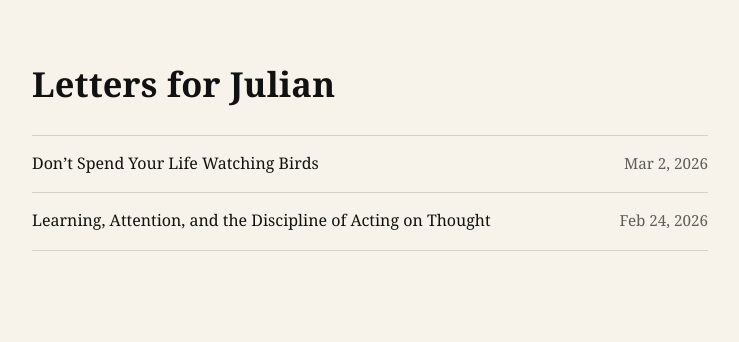
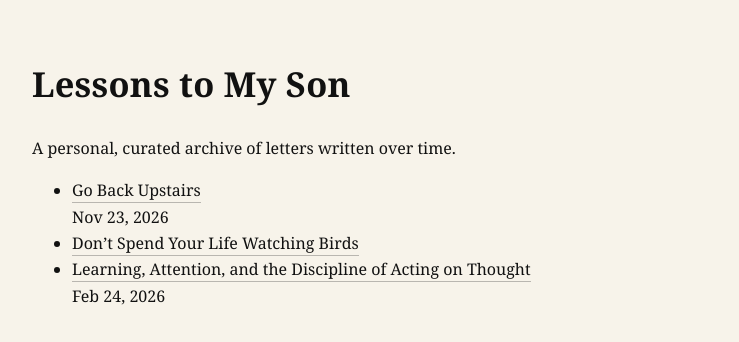
Before and after one commit to KlediJ/lessons-to-my-son, a plain HTML site: page index.html in a window 1280 px wide. Shown: the whole page, without its empty margins (270-1009 px from the left). Drawn offline with Linux system fonts and the light colour scheme.

Commit message:
Auto-update index.html from posts

```diff
--- a/index.html
+++ b/index.html
@@ -2,24 +2,26 @@
 <html>
 <head>
   <meta charset="UTF-8">
-  <title>Letters for Julian</title>
+  <title>Lessons to My Son</title>
   <link rel="stylesheet" href="styles/style.css">
 </head>
+<body>
+  <h1>Lessons to My Son</h1>
+  <p>A personal, curated archive of letters written over time.</p>
 
-<body class="index">
-  <main class="wrap">
-    <h1>Letters for Julian</h1>
-
-    <ul class="posts">
-      <li>
-        <a href="posts/2026-03-02.html">Don’t Spend Your Life Watching Birds</a>
-        <span class="date">Mar 2, 2026</span>
-      </li>
-      <li>
-        <a href="posts/2026-02-24-learning-attention.html">Learning, Attention, and the Discipline of Acting on Thought</a>
-        <span class="date">Feb 24, 2026</span>
-      </li>
-    </ul>
-  </main>
+  <ul>
+    <li>
+      <a href="posts/2026-11-23-go-back-upstairs.html">Go Back Upstairs</a><br>
+      <span>Nov 23, 2026</span>
+    </li>
+    <li>
+      <a href="posts/2026-03-02.html">Don’t Spend Your Life Watching Birds</a><br>
+      <span></span>
+    </li>
+    <li>
+      <a href="posts/2026-02-24-learning-attention.html">Learning, Attention, and the Discipline of Acting on Thought</a><br>
+      <span>Feb 24, 2026</span>
+    </li>
+  </ul>
 </body>
 </html>
```
